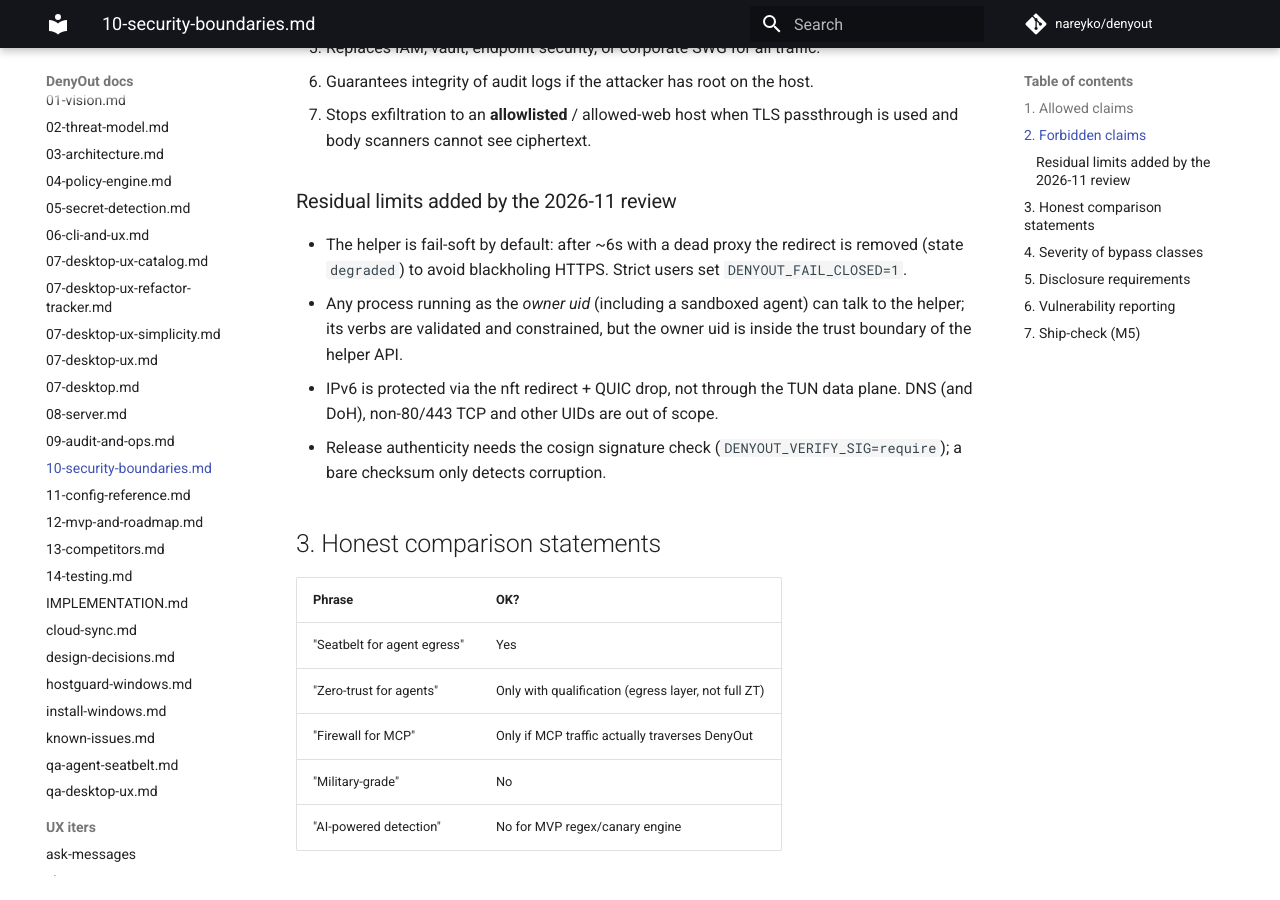
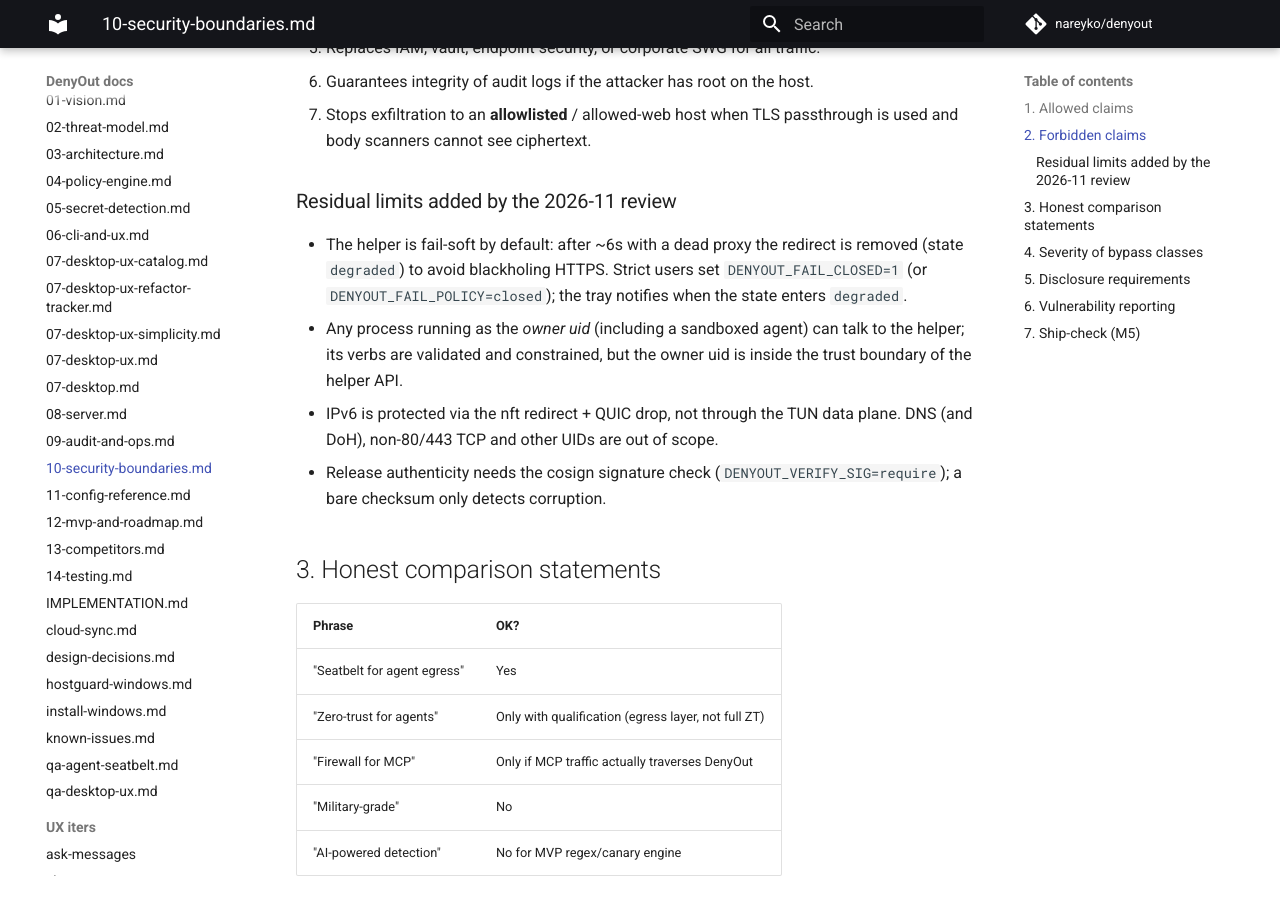
Before and after one commit to nareyko/denyout, an MkDocs documentation site: the page built from docs/10-security-boundaries.md, in a window 1280 px wide and 900 px high, scrolled down 1027 px. Built offline with MkDocs 1.6.1 and Material for MkDocs 9.7.7, drawn with Linux system fonts in a browser that asks for light colours; comment, search, counter and statistics services are not loaded.

Commit message:
docs: fail policy note
Co-Authored-By: Claude Sonnet 5.5 <noreply@anthropic.com>

```diff
--- a/docs/10-security-boundaries.md
+++ b/docs/10-security-boundaries.md
@@ -28,7 +28,7 @@ DenyOut **must not** claim that it:
 
 ### Residual limits added by the 2026-11 review
 
-- The helper is fail-soft by default: after ~6s with a dead proxy the redirect is removed (state `degraded`) to avoid blackholing HTTPS. Strict users set `DENYOUT_FAIL_CLOSED=1`.
+- The helper is fail-soft by default: after ~6s with a dead proxy the redirect is removed (state `degraded`) to avoid blackholing HTTPS. Strict users set `DENYOUT_FAIL_CLOSED=1` (or `DENYOUT_FAIL_POLICY=closed`); the tray notifies when the state enters `degraded`.
 - Any process running as the *owner uid* (including a sandboxed agent) can talk to the helper; its verbs are validated and constrained, but the owner uid is inside the trust boundary of the helper API.
 - IPv6 is protected via the nft redirect + QUIC drop, not through the TUN data plane. DNS (and DoH), non-80/443 TCP and other UIDs are out of scope.
 - Release authenticity needs the cosign signature check (`DENYOUT_VERIFY_SIG=require`); a bare checksum only detects corruption.
```
